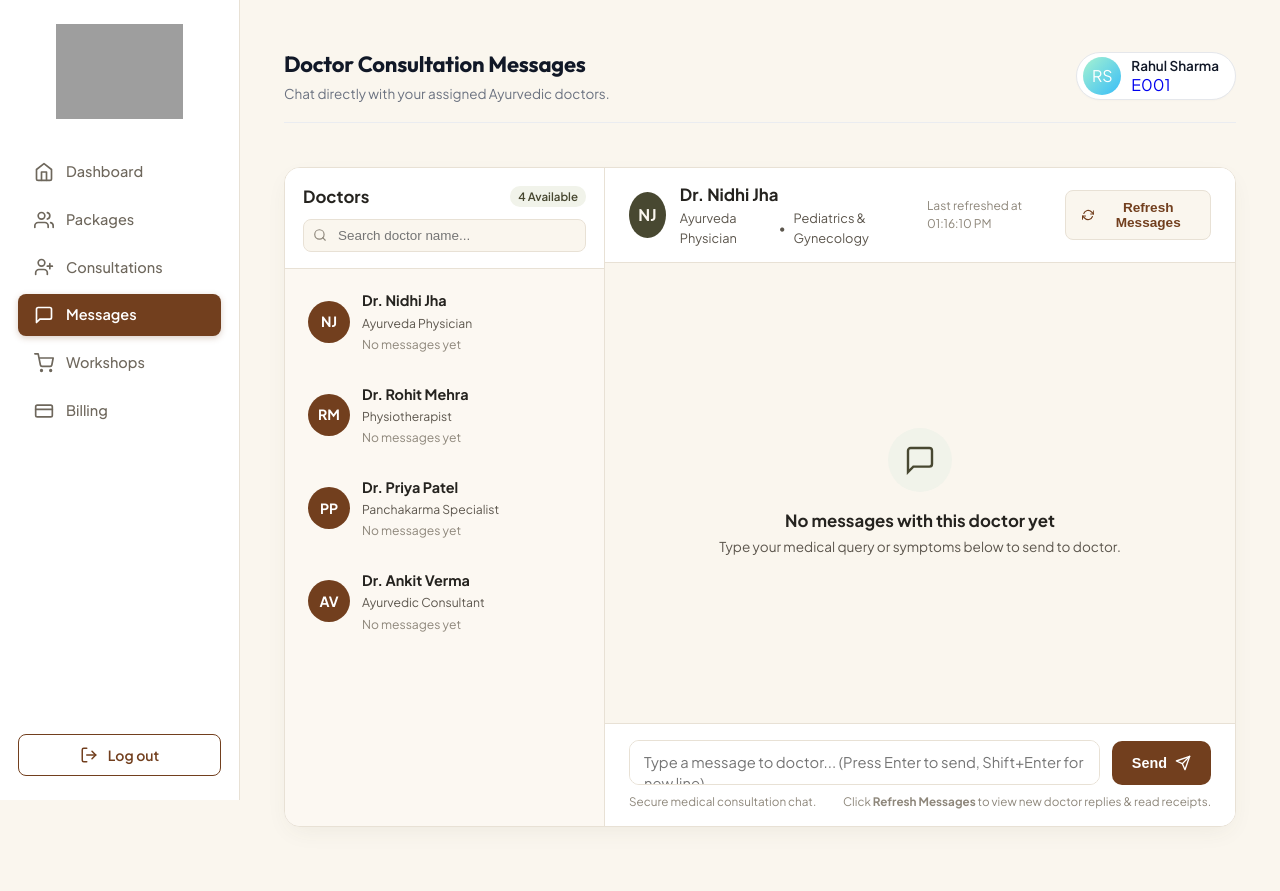
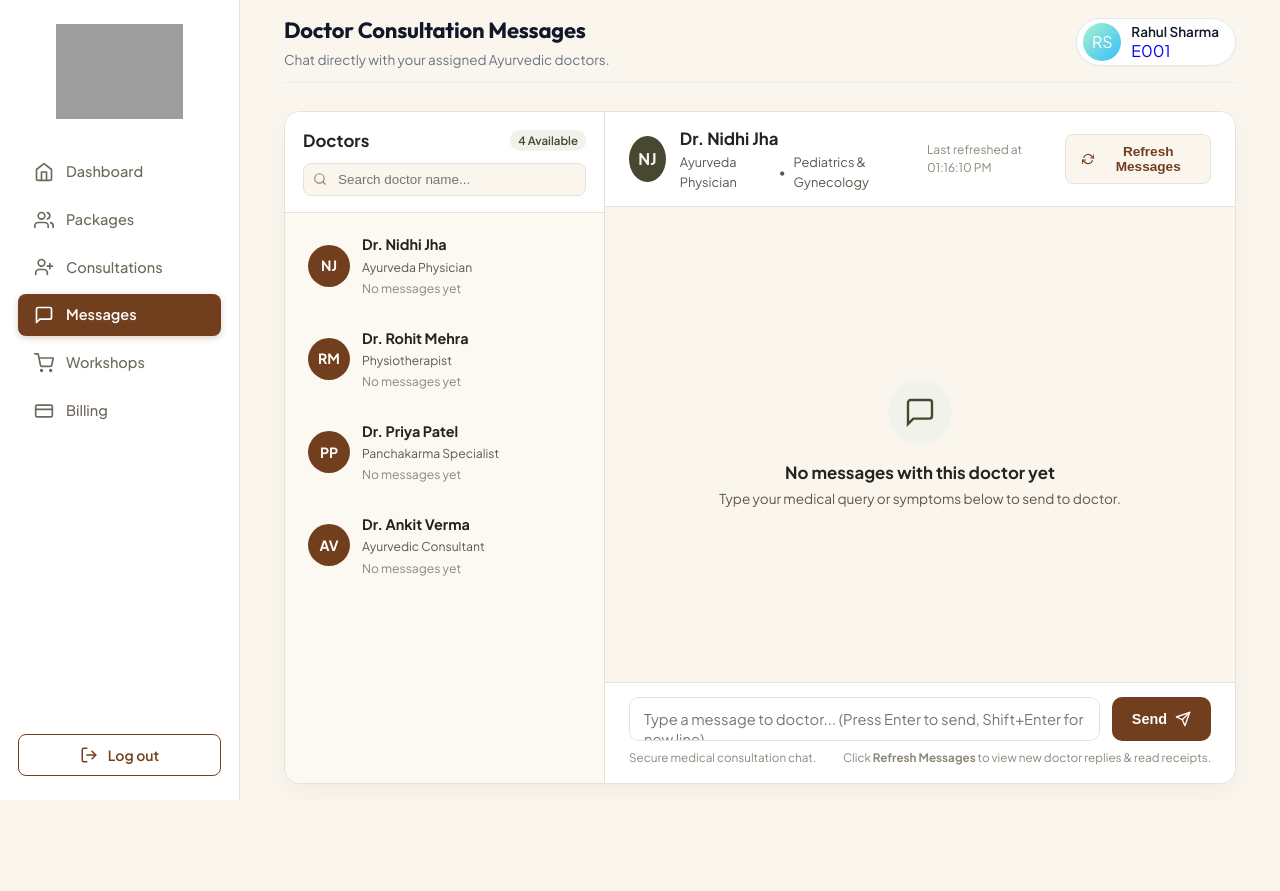
Before and after one commit to shri02/panchved-patient, a PHP site: page /chat/chat.html in a window 1280 px wide. After the commit the page ends 800 px from the top, so only its background shows below. Run offline with PHP 8.4, Linux system fonts and the light colour scheme; data comes from the database, SQL or seed files in the repository; data that the repository does not hold is empty; grey boxes are pictures that could not be loaded.

Commit message:
chat system 3

```diff
--- a/chat/chat.css
+++ b/chat/chat.css
@@ -3,23 +3,47 @@
    Theme: Warm Terracotta (#723f1e), Deep Olive (#484831), Cream (#FAF6EE)
    ========================================================================== */
 
+/* Patient Portal - Prevent page-level scroll so chat container fits viewport */
+html:has(.patient-chat-container),
+body:has(.patient-chat-container) {
+  overflow: hidden !important;
+  height: 100% !important;
+}
+
+.dashboard-main-content:has(.patient-chat-container) {
+  height: 100vh;
+  max-height: 100vh;
+  overflow: hidden;
+  display: flex;
+  flex-direction: column;
+  padding: 14px 28px 16px !important;
+}
+
+.dashboard-top-header:has(+ .patient-chat-container) {
+  flex-shrink: 0;
+}
+
 .patient-chat-container {
   display: flex;
   flex-direction: column;
-  height: calc(100vh - 140px);
-  min-height: 560px;
+  flex: 1;
+  height: 100%;
+  max-height: 100%;
+  min-height: 0;
   background: #ffffff;
   border-radius: 16px;
   border: 1px solid #E8E1D5;
   box-shadow: 0 8px 24px -6px rgba(72, 72, 49, 0.08);
   overflow: hidden;
-  margin-top: 16px;
+  margin-top: 8px;
 }
 
 .patient-chat-layout {
   display: grid;
-  grid-template-columns: 320px 1fr;
+  grid-template-columns: 320px minmax(0, 1fr);
   height: 100%;
+  min-height: 0;
+  max-height: 100%;
   overflow: hidden;
 }
 
@@ -30,6 +54,8 @@
   display: flex;
   flex-direction: column;
   height: 100%;
+  min-height: 0;
+  max-height: 100%;
   overflow: hidden;
 }
 
@@ -91,11 +117,14 @@
 }
 
 .chat-doctors-list {
-  flex: 1;
-  overflow-y: auto;
+  flex: 1 1 0;
+  min-height: 0;
+  overflow-y: auto !important;
+  overflow-x: hidden;
   list-style: none;
   margin: 0;
   padding: 8px;
+  scroll-behavior: smooth;
 }
 
 .doctor-conv-item {
@@ -189,11 +218,16 @@
   display: flex;
   flex-direction: column;
   height: 100%;
+  min-height: 0;
+  max-height: 100%;
   background: #FFFFFF;
+  overflow: hidden;
+  position: relative;
 }
 
 /* Chat Header */
 .patient-chat-header {
+  flex-shrink: 0;
   padding: 14px 24px;
   border-bottom: 1px solid #E8E1D5;
   background: #FFFFFF;
@@ -287,13 +321,17 @@
 
 /* Chat Messages Container */
 .patient-chat-messages {
-  flex: 1;
-  overflow-y: auto;
+  flex: 1 1 0;
+  min-height: 0;
+  overflow-y: auto !important;
+  overflow-x: hidden;
   padding: 24px;
   background: #FAF6EE;
   display: flex;
   flex-direction: column;
   gap: 16px;
+  scroll-behavior: smooth;
+  -webkit-overflow-scrolling: touch;
 }
 
 .chat-date-divider {
@@ -388,9 +426,11 @@
 
 /* Input Bar */
 .patient-chat-input-bar {
-  padding: 16px 24px;
+  flex-shrink: 0;
+  padding: 14px 24px 16px;
   background: #FFFFFF;
   border-top: 1px solid #E8E1D5;
+  z-index: 5;
 }
 
 .patient-chat-form {
--- a/chat/chat.html
+++ b/chat/chat.html
@@ -147,10 +147,10 @@
     </aside>
 
     <!-- Main Content Area -->
-    <main class="dashboard-main-content">
+    <main class="dashboard-main-content" style="height: 100vh; max-height: 100vh; overflow: hidden; display: flex; flex-direction: column; padding: 14px 28px 16px;">
 
       <!-- Top Header -->
-      <header class="dashboard-top-header">
+      <header class="dashboard-top-header" style="flex-shrink: 0; padding-bottom: 12px; margin-bottom: 0;">
         <div class="header-titles">
           <h1 class="dashboard-heading">Doctor Consultation Messages</h1>
           <p class="greeting-subtitle">Chat directly with your assigned Ayurvedic doctors.</p>
@@ -166,8 +166,8 @@
       </header>
 
       <!-- Chat Container -->
-      <div class="patient-chat-container">
-        <div class="patient-chat-layout">
+      <div class="patient-chat-container" style="flex: 1; min-height: 0; height: 100%; margin-top: 8px;">
+        <div class="patient-chat-layout" style="height: 100%; min-height: 0;">
 
           <!-- Left Column: Doctors List -->
           <aside class="chat-doctors-sidebar">
--- a/chat/chat.js
+++ b/chat/chat.js
@@ -353,7 +353,9 @@ document.addEventListener('DOMContentLoaded', () => {
 
   function scrollToBottom() {
     if (patientChatMessages) {
-      patientChatMessages.scrollTop = patientChatMessages.scrollHeight;
+      requestAnimationFrame(() => {
+        patientChatMessages.scrollTop = patientChatMessages.scrollHeight;
+      });
     }
   }
 
```
